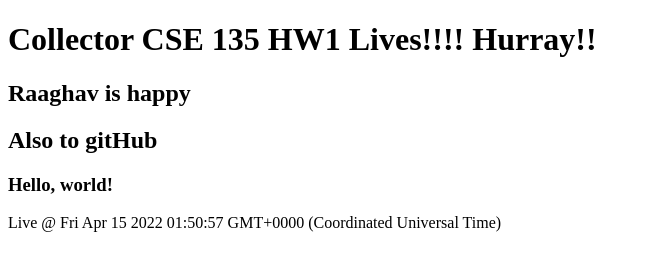
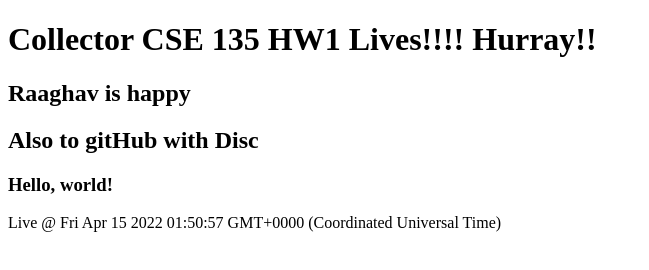
Before and after one commit to Sourabh0511/collector.sourabhraja97.live, a plain HTML site: page public_html/index.html in a window 1280 px wide. Shown: the whole page, without its empty margins (0-649 px from the left). Drawn offline with Linux system fonts and the light colour scheme.

Commit message:
check check

```diff
--- a/public_html/index.html
+++ b/public_html/index.html
@@ -10,7 +10,7 @@
 <body>
   <h1>Collector CSE 135 HW1 Lives!!!! Hurray!!</h1>
   <h2>Raaghav is happy</h2>
-  <h2>Also to gitHub</h2>
+  <h2>Also to gitHub with Disc</h2>
   <h3>Hello, world!</h3>
   <script>
     document.write(`Live @ ${new Date()}`);
```
